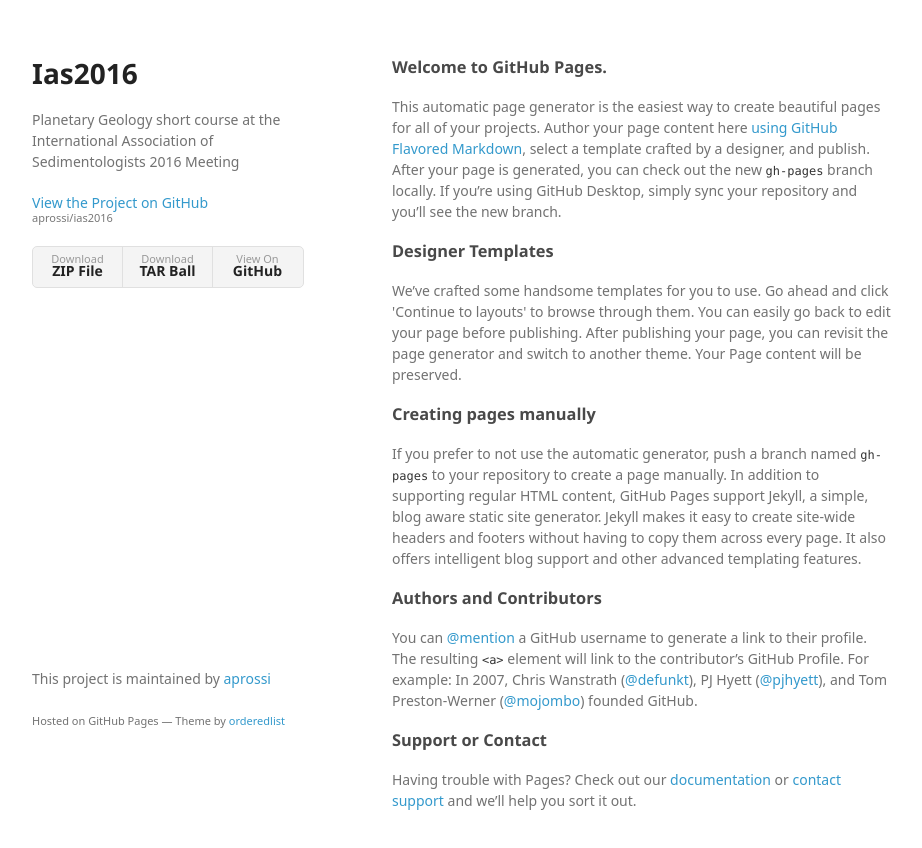
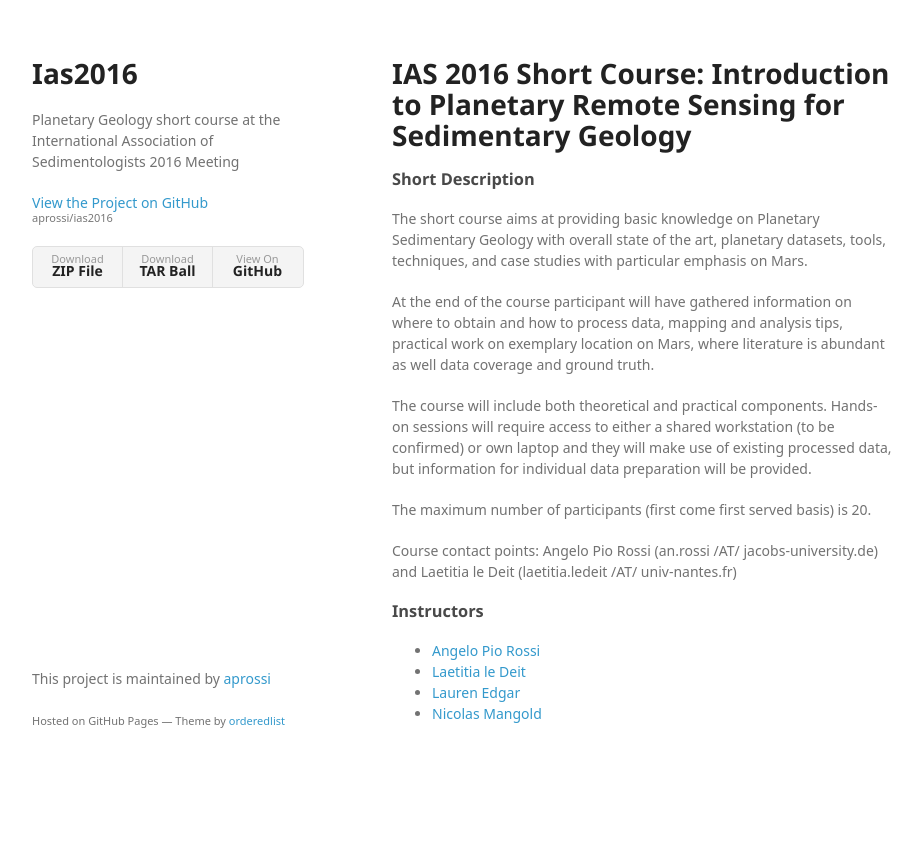
Before and after one commit to openplanetary/ias2016, a plain HTML site: page index.html in a window 1280 px wide. Shown: the whole page, without its empty margins (178-1100 px from the left). After the commit the page ends 800 px from the top, so only its background shows below. Drawn offline with Linux system fonts and the light colour scheme; a web font is replaced by a local one.

```diff
--- a/index.html
+++ b/index.html
@@ -28,30 +28,32 @@
         </ul>
       </header>
       <section>
-        <h3>
-<a id="welcome-to-github-pages" class="anchor" href="#welcome-to-github-pages" aria-hidden="true"><span aria-hidden="true" class="octicon octicon-link"></span></a>Welcome to GitHub Pages.</h3>
-
-<p>This automatic page generator is the easiest way to create beautiful pages for all of your projects. Author your page content here <a href="https://guides.github.com/features/mastering-markdown/">using GitHub Flavored Markdown</a>, select a template crafted by a designer, and publish. After your page is generated, you can check out the new <code>gh-pages</code> branch locally. If you’re using GitHub Desktop, simply sync your repository and you’ll see the new branch.</p>
+        <h1>
+<a id="ias-2016-short-course-introduction-to-planetary-remote-sensing-for-sedimentary-geology" class="anchor" href="#ias-2016-short-course-introduction-to-planetary-remote-sensing-for-sedimentary-geology" aria-hidden="true"><span aria-hidden="true" class="octicon octicon-link"></span></a>IAS 2016 Short Course: Introduction to Planetary Remote Sensing for Sedimentary Geology</h1>
 
 <h3>
-<a id="designer-templates" class="anchor" href="#designer-templates" aria-hidden="true"><span aria-hidden="true" class="octicon octicon-link"></span></a>Designer Templates</h3>
+<a id="short-description" class="anchor" href="#short-description" aria-hidden="true"><span aria-hidden="true" class="octicon octicon-link"></span></a>Short Description</h3>
 
-<p>We’ve crafted some handsome templates for you to use. Go ahead and click 'Continue to layouts' to browse through them. You can easily go back to edit your page before publishing. After publishing your page, you can revisit the page generator and switch to another theme. Your Page content will be preserved.</p>
+<p>The short course aims at providing basic knowledge on Planetary Sedimentary Geology with overall state of the art, planetary datasets, tools, techniques, and case studies with particular emphasis on Mars. </p>
+
+<p>At the end of the course participant will have gathered information on where to obtain and how to process data, mapping and analysis tips, practical work on exemplary location on Mars, where literature is abundant as well data coverage and ground truth.</p>
+
+<p>The course will include both theoretical and practical components. Hands-on sessions will require access to either a shared workstation (to be confirmed) or own laptop and they will make use of existing processed data, but information for individual data preparation will be provided. </p>
+
+<p>The maximum number of participants (first come first served basis) is 20.</p>
+
+<p>Course contact points: Angelo Pio Rossi (an.rossi /AT/ jacobs-university.de) and Laetitia le Deit (laetitia.ledeit /AT/ univ-nantes.fr)</p>
 
 <h3>
-<a id="creating-pages-manually" class="anchor" href="#creating-pages-manually" aria-hidden="true"><span aria-hidden="true" class="octicon octicon-link"></span></a>Creating pages manually</h3>
+<a id="instructors" class="anchor" href="#instructors" aria-hidden="true"><span aria-hidden="true" class="octicon octicon-link"></span></a>Instructors</h3>
 
-<p>If you prefer to not use the automatic generator, push a branch named <code>gh-pages</code> to your repository to create a page manually. In addition to supporting regular HTML content, GitHub Pages support Jekyll, a simple, blog aware static site generator. Jekyll makes it easy to create site-wide headers and footers without having to copy them across every page. It also offers intelligent blog support and other advanced templating features.</p>
-
-<h3>
-<a id="authors-and-contributors" class="anchor" href="#authors-and-contributors" aria-hidden="true"><span aria-hidden="true" class="octicon octicon-link"></span></a>Authors and Contributors</h3>
-
-<p>You can <a href="https://help.github.com/articles/basic-writing-and-formatting-syntax/#mentioning-users-and-teams" class="user-mention">@mention</a> a GitHub username to generate a link to their profile. The resulting <code>&lt;a&gt;</code> element will link to the contributor’s GitHub Profile. For example: In 2007, Chris Wanstrath (<a href="https://github.com/defunkt" class="user-mention">@defunkt</a>), PJ Hyett (<a href="https://github.com/pjhyett" class="user-mention">@pjhyett</a>), and Tom Preston-Werner (<a href="https://github.com/mojombo" class="user-mention">@mojombo</a>) founded GitHub.</p>
-
-<h3>
-<a id="support-or-contact" class="anchor" href="#support-or-contact" aria-hidden="true"><span aria-hidden="true" class="octicon octicon-link"></span></a>Support or Contact</h3>
-
-<p>Having trouble with Pages? Check out our <a href="https://help.github.com/pages">documentation</a> or <a href="https://github.com/contact">contact support</a> and we’ll help you sort it out.</p>
+<ul>
+<li><a href="http://aprossi.eu">Angelo Pio Rossi</a></li>
+<li><a href="https://www.researchgate.net/profile/Laetitia_Le_Deit">Laetitia le Deit</a></li>
+<li><a href="http://astrogeology.usgs.gov/people/lauren-edgar">Lauren Edgar</a></li>
+<li>
+<a href="http://www.msl-chemcam.com/index.php?menu=inc&amp;page_consult=textes&amp;rubrique=88&amp;art=322&amp;titre_url=Nicolas%20Mangold#.VyCt1nq0fMs">Nicolas Mangold</a> </li>
+</ul>
       </section>
       <footer>
         <p>This project is maintained by <a href="https://github.com/aprossi">aprossi</a></p>
```
Also changed, not shown: params.json (+1 -1 lines), stylesheets/github-light.css (+18 -10 lines).
